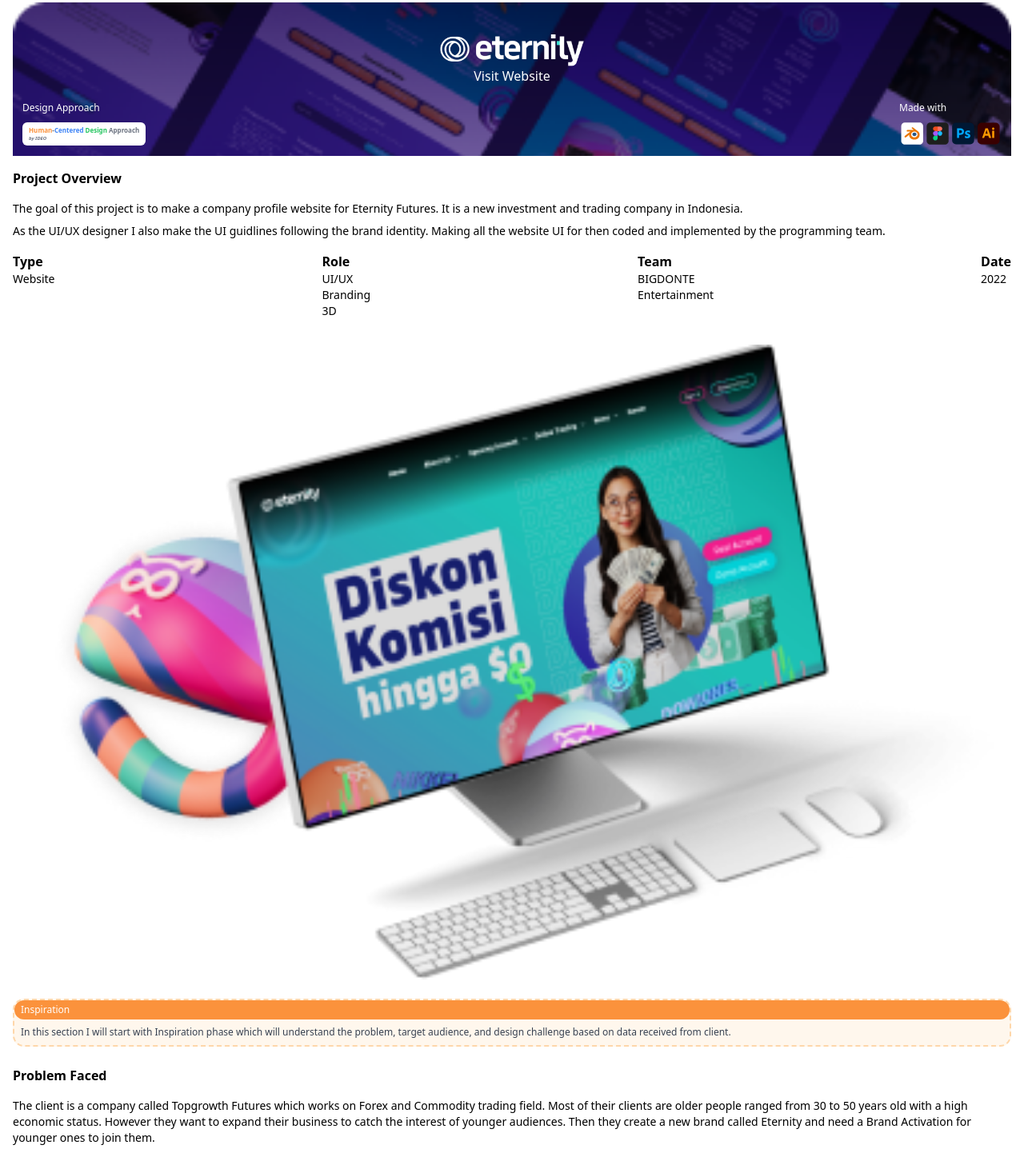
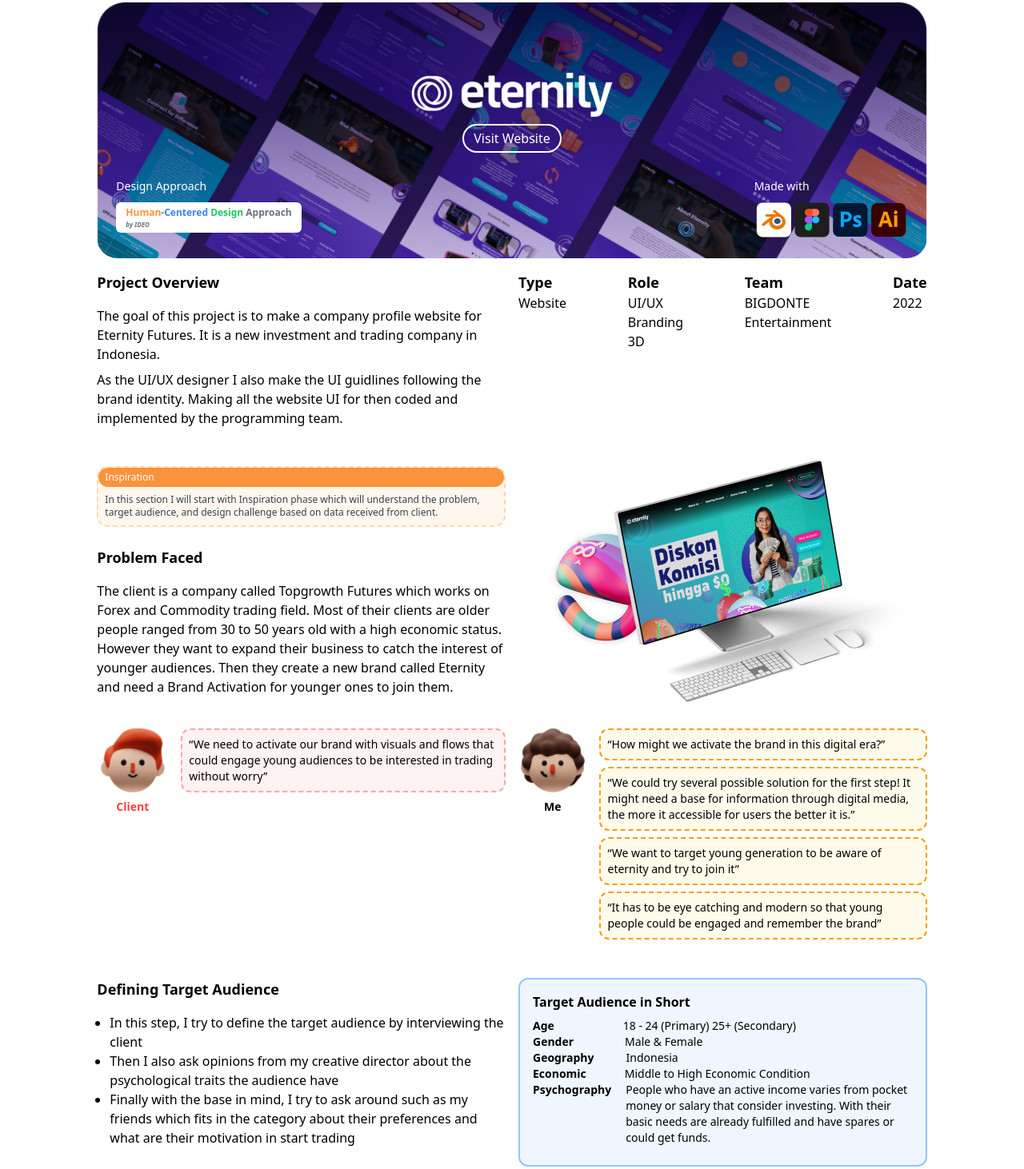
Before and after one commit to keiith001/Lie_Keith_TailwindAssignment, a plain HTML site: page index.html in a window 1280 px wide. Shown: the part 133-1595 px from the top of the page at 80% size. Drawn offline with nearby package versions, Linux system fonts and the light colour scheme; a script that the page names is missing.

Commit message:
Updating Webpage Responsive
This commit is to create the responsiveness of the webpage.

```diff
--- a/index.html
+++ b/index.html
@@ -43,64 +43,63 @@
     </header>
 
     <!-- MAIN CONTENT -->
-    <main class="grid grid-cols-4 gap-4 ml-4 mr-4">
+    <main class="grid grid-cols-4 gap-4 ml-4 mr-4 md:grid-cols-8 lg:grid-cols-12">
         <!-- Hero Section -->
-        <section class="col-span-4 bg-[url('/images/mobile/m-hero-image.png')] bg-cover">
+        <section class="col-span-full rounded-[16px] bg-[url('/images/mobile/m-hero-image.png')] bg-cover md:bg-[url('/images/medium/md-hero-image.png')] lg:bg-[url('/images/large/l-hero-image.png')] lg:col-start-2 lg:col-span-10 lg:rounded-[26px]">
             <h2 class="hidden">Eternity Project</h2>
             <!-- Project Logo -->
             <div class="col-start-2 col-span-2">
-                <div class="flex flex-col items-center pt-10 pb-2 pl-auto pr-auto m-auto">
-                    <img class="h-10" src="./images/general/eternity-logo.png" alt="Eternity Project Logo">
-                    <a href="#" class="text-white">Visit Website</a>
+                <div class="flex flex-col items-center pt-10 pb-2 pl-auto pr-auto m-auto md:mt-8 lg:mt-12">
+                    <img class="h-10 lg:h-14" src="./images/general/eternity-logo.png" alt="Eternity Project Logo">
+                    <a href="#" class="text-white text-sm border-solid border-white border-2 rounded-full pt-1 pb-1 pr-3 pl-3 mt-2 lg:text-base">Visit Website</a>
                 </div>
             </div>
             <div class="flex flex-row justify-between items-start flex-wrap">
                 <!-- Design Approach -->
-                <div class="flex flex-col flex-wrap p-3">
-                    <h3 class="text-white text-xs mb-2">Design Approach</h3>
-                    <div class="bg-white pt-1 pb-1 pl-2 pr-2 rounded-md text-gray-500 mt-0.5">
+                <div class="flex flex-col flex-wrap p-3 lg:p-6">
+                    <h3 class="text-white text-xs mb-2 lg:text-sm">Design Approach</h3>
+                    <div class="bg-white pt-1 pb-1 pl-2 pr-2 rounded-md text-gray-500 mt-0.5 lg:pl-3 lg:pr-3">
                         <h4 class="hidden">Design Approach Details</h4>
-                        <p class="text-[8px] font-bold"><span class="text-orange-400">Human</span>-<span class="text-blue-500">Centered</span><span class="text-green-500"> Design</span> Approach</p>
-                        <p class="text-[6px] font-bold italic">by IDEO</p>
+                        <p class="text-[8px] font-bold lg:text-[12px]"><span class="text-orange-400">Human</span>-<span class="text-blue-500">Centered</span><span class="text-green-500"> Design</span> Approach</p>
+                        <p class="text-[6px] font-bold italic lg:text-[8px]">by IDEO</p>
                     </div>
                 </div>
 
                 <!-- Tools Used -->
-                <div class="flex flex-col flex-wrap p-3">
-                    <h3 class="text-white text-xs mb-2">Made with</h3>
+                <div class="flex flex-col flex-wrap p-3 lg:p-6">
+                    <h3 class="text-white text-xs mb-2 lg:text-sm">Made with</h3>
                     <div class="flex-row inline-flex">
                         <h4 class="hidden">Software Icons</h4>
-                        <img class="w-8 h-8 p-0.5" src="./images/general/blender-icon.svg" alt="Blender Software Icon">
-                        <img class="w-8 h-8 p-0.5" src="./images/general/figma-icon.svg" alt="Figma Software Icon">
-                        <img class="w-8 h-8 p-0.5" src="./images/general/ps-icon.svg" alt="Adobe Photoshop Software Icon">
-                        <img class="w-8 h-8 p-0.5" src="./images/general/ai-icon.svg" alt="Adobe Illustrator Software Icon">
+                        <img class="w-8 h-8 p-0.5 lg:w-12 lg:h-12" src="./images/general/blender-icon.svg" alt="Blender Software Icon">
+                        <img class="w-8 h-8 p-0.5 lg:w-12 lg:h-12" src="./images/general/figma-icon.svg" alt="Figma Software Icon">
+                        <img class="w-8 h-8 p-0.5 lg:w-12 lg:h-12" src="./images/general/ps-icon.svg" alt="Adobe Photoshop Software Icon">
+                        <img class="w-8 h-8 p-0.5 lg:w-12 lg:h-12" src="./images/general/ai-icon.svg" alt="Adobe Illustrator Software Icon">
                     </div>
                 </div>
             </div>
         </section>
 
         <!-- Project Overview Section -->
-        <section class="col-span-4">
-            <h2 class="hidden">Project Overview</h2>
+        <h2 class="hidden">Project Overview</h2>
 
             <!-- Project Overview -->
-            <article class="mb-2">
-                <h3 class="font-bold mb-4">Project Overview</h3>
-                <p class="text-sm mb-2">The goal of this project is to make a company profile website for Eternity Futures. It is a new investment and trading company in Indonesia.</p>
-                <p class="text-sm">As the UI/UX designer I also make the UI guidlines following the brand identity. Making all the website UI for then coded and implemented by the programming team. </p>
+            <article class="col-span-4 mb-2 lg:col-start-2 lg:col-span-5">
+                <h3 class="font-bold mb-4 lg:text-lg">Project Overview</h3>
+                <p class="text-sm mb-2 lg:text-base">The goal of this project is to make a company profile website for Eternity Futures. It is a new investment and trading company in Indonesia.</p>
+                <p class="text-sm lg:text-base">As the UI/UX designer I also make the UI guidlines following the brand identity. Making all the website UI for then coded and implemented by the programming team. </p>
             </article>
 
-            <div class="flex justify-between mt-4 mb-4">
+            <div class="col-span-4 flex justify-between mt-4 mb-4 md:m-0 lg:col-span-5">
                 <!-- Type -->
                 <div class="mr-1">
-                    <h3 class="font-bold">Type</h3>
-                    <p class="text-sm">Website</p>
+                    <h3 class="font-bold lg:text-lg">Type</h3>
+                    <p class="text-sm lg:text-base">Website</p>
                 </div>
 
                 <!-- Role -->
                 <div class="ml-1 mr-1">
-                    <h3 class="font-bold">Role</h3>
-                    <ul class="text-sm">
+                    <h3 class="font-bold lg:text-lg">Role</h3>
+                    <ul class="text-sm lg:text-base">
                         <li>UI/UX</li>
                         <li>Branding</li>
                         <li>3D</li>
@@ -109,24 +108,27 @@
 
                 <!-- Team -->
                 <div class="ml-1 mr-1">
-                    <h3 class="font-bold">Team</h3>
-                    <p class="text-sm">BIGDONTE <br> Entertainment</p>
+                    <h3 class="font-bold lg:text-lg">Team</h3>
+                    <p class="text-sm lg:text-base">BIGDONTE <br> Entertainment</p>
                 </div>
 
                 <!-- Date -->
                 <div class="ml-1">
-                    <h3 class="font-bold">Date</h3>
-                    <p class="text-sm">2022</p>
+                    <h3 class="font-bold lg:text-lg">Date</h3>
+                    <p class="text-sm lg:text-base">2022</p>
                 </div>
             </div>
-        </section>
 
         <!-- 1. Inspiration Phase -->
-        <section class="col-span-4 flex flex-col">
-            <h2 class="hidden">Inspiration Phase</h2>
+        <h2 class="hidden">Inspiration Phase</h2>
             <!-- Opening Section -->
-            <div class="flex flex-col-reverse">
-                <div>
+
+            <!-- Eternity Mockup Image Mobile-->
+            <div class="col-span-4 flex flex-col justify-center items-center md:hidden">
+                <img class="md:hidden" src="./images/mobile/m-eternity-mockup-img.png" alt="Eternity Project Website Mockup">
+            </div>
+
+                <div class="col-span-4 lg:col-start-2 lg:col-span-5">
                     <!-- Inspiration Definition -->
                     <div class="bg-orange-50 rounded-[14px] pt-0 text-xs border-dashed border-orange-200 border-2 mt-6 mb-6">
                         <h3 class="bg-orange-400 pt-1 pb-1 pl-2 pr-2  rounded-full text-white text-xs ">Inspiration</h3>
@@ -134,53 +136,53 @@
                     </div>
 
                     <!-- Problem Overview -->
-                    <div class="mt-2 mb-6">
-                        <h3 class="font-bold mb-4">Problem Faced</h3>
-                        <p class="text-sm">The client is a company called Topgrowth Futures which works on Forex and Commodity trading field. Most of their clients are older people ranged from 30 to 50 years old with a high economic status. However they want to expand their business to catch the interest of younger audiences. Then they create a new brand called Eternity and need a Brand Activation for younger ones to join them. </p>
+                    <div class="col-span-4 mt-2 mb-6">
+                        <h3 class="font-bold mb-4 lg:text-lg">Problem Faced</h3>
+                        <p class="text-sm lg:text-base">The client is a company called Topgrowth Futures which works on Forex and Commodity trading field. Most of their clients are older people ranged from 30 to 50 years old with a high economic status. However they want to expand their business to catch the interest of younger audiences. Then they create a new brand called Eternity and need a Brand Activation for younger ones to join them. </p>
                     </div>
                 </div>
 
-                <!-- Eternity Mockup Image -->
-                <img class="block md:hidden" src="./images/mobile/m-eternity-mockup-img.png" alt="Eternity Project Website Mockup">
-
+            <!-- Eternity Mockup Image Medium ++ -->
+            <div class="md:col-span-4 md:flex md:flex-col md:justify-center md:items-center lg:hidden">
                 <img class="hidden md:block" src="./images/medium/md-eternity-mockup-img.png" alt="Eternity Project Website Mockup">
             </div>
 
+            <div class="lg:col-span-5 md:flex md:flex-col md:justify-center md:items-center">
+                <img class="hidden lg:block" src="./images/large/l-eternity-mockup-img.png" alt="Eternity Project Website Mockup">
+            </div>
+
             <!-- Problem Statement -->
-            <div class="col-span-4 mt-4 mb-4">
                 <!-- Client Problem Statement -->
-                <div class="flex flex-row flex-nowrap items-start mb-6">
+                <div class="col-span-4 flex flex-row flex-nowrap items-start mb-6 md:col-start-1 md:col-span-4 lg:col-start-2 lg:col-span-5">
                     <!-- Client Icon -->
                     <div class="flex flex-col justify-center items-center mr-4">
                         <img class="h-20 w-20 mb-2" src="./images/general/eternity-client-icon.png" alt="Client Illustration Icon">
-                        <h3 class="font-bold text-xs text-red-500 ml-6 mr-6">Client</h3>
+                        <h3 class="font-bold text-xs text-red-500 ml-6 mr-6 lg:text-sm">Client</h3>
                     </div>
-                    <p class="text-[10px] bg-red-50 p-2 border-2 border-dashed border-red-300 rounded-xl">“We need to activate our brand with visuals and flows that could engage young audiences to be interested in trading without worry”</p>
+                    <p class="text-[10px] bg-red-50 p-2 border-2 border-dashed border-red-300 rounded-xl lg:text-sm">“We need to activate our brand with visuals and flows that could engage young audiences to be interested in trading without worry”</p>
                 </div>
 
                 <!-- Questions and Deductions -->
-                <div class="flex flex-row flex-nowrap items-start mb-6">
+                <div class="col-span-4 flex flex-row flex-nowrap items-start mb-6 md:col-span-4 lg:col-span-5">
                     <!-- Me Icon -->
                     <div class="flex flex-col justify-center items-center mr-4">
                         <img class="h-20 w-20 mb-2" src="./images/general/me-icon.png" alt="Designer's Illustration Icon">
-                        <h3 class="font-bold text-xs text-brown-500 ml-8 mr-8">Me</h3>
+                        <h3 class="font-bold text-xs text-brown-500 ml-8 mr-8 lg:text-sm">Me</h3>
                     </div>
                     <!-- Questions and Deductions List -->
                     <ul>
-                        <li class="text-[10px] bg-amber-50 p-2 border-2 border-dashed border-amber-500 rounded-xl mb-2">“How might we activate the brand in this digital era?”</li>
-                        <li class="text-[10px] bg-amber-50 p-2 border-2 border-dashed border-amber-500 rounded-xl mb-2">“We could try several possible solution for the first step! It might need a base for information through digital media, the more it accessible for users the better it is.”</li>
-                        <li class="text-[10px] bg-amber-50 p-2 border-2 border-dashed border-amber-500 rounded-xl mb-2">“We want to target young generation to be aware of eternity and try to join it”</li>
-                        <li class="text-[10px] bg-amber-50 p-2 border-2 border-dashed border-amber-500 rounded-xl mb-2">“It has to be eye catching and modern so that young people could be engaged and remember the brand”</li>
+                        <li class="text-[10px] bg-amber-50 p-2 border-2 border-dashed border-amber-500 rounded-xl mb-2 lg:text-sm">“How might we activate the brand in this digital era?”</li>
+                        <li class="text-[10px] bg-amber-50 p-2 border-2 border-dashed border-amber-500 rounded-xl mb-2 lg:text-sm">“We could try several possible solution for the first step! It might need a base for information through digital media, the more it accessible for users the better it is.”</li>
+                        <li class="text-[10px] bg-amber-50 p-2 border-2 border-dashed border-amber-500 rounded-xl mb-2 lg:text-sm">“We want to target young generation to be aware of eternity and try to join it”</li>
+                        <li class="text-[10px] bg-amber-50 p-2 border-2 border-dashed border-amber-500 rounded-xl mb-2 lg:text-sm">“It has to be eye catching and modern so that young people could be engaged and remember the brand”</li>
                     </ul>
                 </div>
-            </div>
 
             <!-- Target Audience -->
-            <div class="col-span-4 mb-4">
                 <!-- Defining Target Audience -->
-                <div class="mb-6">
-                    <h3 class="font-bold mb-4">Defining Target Audience</h3>
-                    <ul class="text-sm list-disc pl-4">
+                <div class="col-span-4 mb-6 lg:col-start-2 lg:col-span-5">
+                    <h3 class="font-bold mb-4 lg:text-lg">Defining Target Audience</h3>
+                    <ul class="text-sm list-disc pl-4 lg:text-base">
                         <li>In this step, I try to define the target audience by interviewing the client</li>
                         <li>Then I also ask opinions from my creative director about the psychological traits the audience have</li>
                         <li>Finally with the base in mind, I try to ask around such as my friends which fits in the category about their preferences and what are their motivation in start trading</li>
@@ -188,63 +190,61 @@
                 </div>
 
                 <!-- Target Audience Detail -->
-                <div class="col-span-4 bg-blue-50 border-solid border-2 border-blue-300 rounded-xl p-4">
-                    <h3 class="font-bold text-sm pb-2">Target Audience in Short</h3>
+                <div class="col-span-4 bg-blue-50 border-solid border-2 border-blue-300 rounded-xl p-4 lg:col-span-5">
+                    <h3 class="font-bold text-sm pb-2 lg:text-base">Target Audience in Short</h3>
 
                     <!-- Age -->
-                    <div class="flex flex-row text-xs">
+                    <div class="flex flex-row text-xs lg:text-sm">
                         <h4 class="font-semibold">Age</h4>
-                        <p class="ml-20">18 - 24 (Primary) 25+ (Secondary)</p>
+                        <p class="ml-20 lg:ml-[86px]">18 - 24 (Primary) 25+ (Secondary)</p>
                     </div>
 
                     <!-- Gender -->
-                    <div class="flex flex-row text-xs">
+                    <div class="flex flex-row text-xs lg:text-sm">
                         <h4 class="font-semibold">Gender</h4>
-                        <p class="ml-[60px]">Male & Female</p>
+                        <p class="ml-[60px] lg:ml-[64px]">Male & Female</p>
                     </div>
 
                     <!-- Geography -->
-                    <div class="flex flex-row text-xs">
+                    <div class="flex flex-row text-xs lg:text-sm">
                         <h4 class="font-semibold">Geography</h4>
-                        <p class="ml-[38px]">Indonesia</p>
+                        <p class="ml-[38px] lg:ml-[40px]">Indonesia</p>
                     </div>
 
                     <!-- Economic -->
-                    <div class="flex flex-row text-xs">
+                    <div class="flex flex-row text-xs lg:text-sm">
                         <h4 class="font-semibold">Economic</h4>
-                        <p class="ml-[45px]">Middle to High Economic Condition</p>
+                        <p class="ml-[45px] lg:ml-[48px]">Middle to High Economic Condition</p>
                     </div>
 
                     <!-- Psychography -->
-                    <div class="flex flex-row text-xs">
+                    <div class="flex flex-row text-xs lg:text-sm">
                         <h4 class="font-semibold">Psychography</h4>
                         <p class="ml-[18px]">People who have an active income varies from pocket money or salary that consider investing. With their basic needs are already fulfilled and have spares or could get funds.</p>
                     </div>
                 </div>
-            </div>
-        </section>
 
         <!-- Coming Soon Section -->
-        <section class="col-span-4 mb-6">
+        <section class="col-span-full mt-10 mb-10">
             <div class="flex flex-col justify-center items-center">
-                <h2 class="font-bold m-1">More Coming soon</h2>
-                <p class="text-sm text-center m-1">This is an on-going portfolio page, and will be updated soon.</p>
-                <img class="m-1" src="./images/general/me-icon.png" alt="Designer's Illustration Icon">
+                <h2 class="font-bold m-1 lg:text-lg">More Coming soon</h2>
+                <p class="text-sm text-center m-1 lg:text-base">This is an on-going portfolio page, and will be updated soon.</p>
+                <img class="m-1 lg:mt-2 lg:w-20" src="./images/general/me-icon.png" alt="Designer's Illustration Icon">
             </div>
         </section>
 
     </main>
 
     <!-- FOOTER -->
-    <footer class="flex flex-row p-4 justify-between items-baseline bg-white">
+    <footer class="flex flex-row p-4 justify-between items-center bg-gray-800">
         <!-- Logo -->
-        <a class="mb-4" href="#">
-            <img class="w-20" src="./images/general/kithrichrd-logo.svg" class="" alt="Kith Richrd Logo">
+        <a class="mb-2 mt-2" href="#">
+            <img class="w-20" src="./images/general/kithrichrd-logo-white.svg" alt="Kith Richrd Logo">
         </a>
 
         <!-- Copyright Statement -->
         <div class="">
-            <p class="text-xs">©2024 Kith Richrd All Rights Reserved.</p>
+            <p class="text-xs text-white">©2024 Kith Richrd All Rights Reserved.</p>
         </div>
     </footer>
 
```
Also changed, not shown: images/general/._kithrichrd-logo-white.svg (added), images/general/kithrichrd-logo-white.svg (added).
